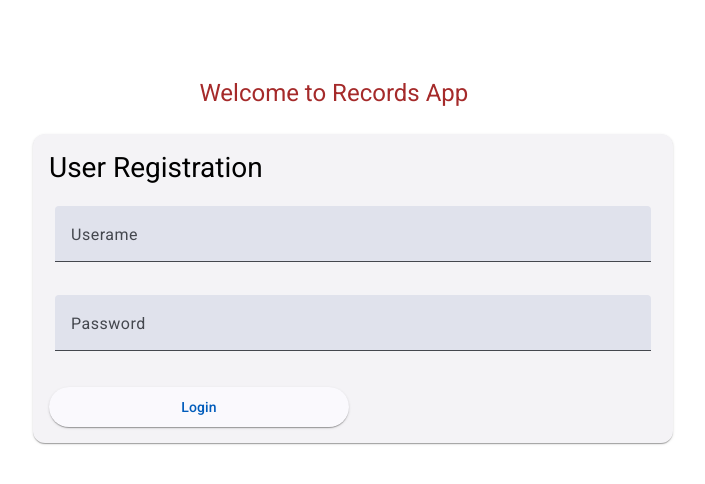
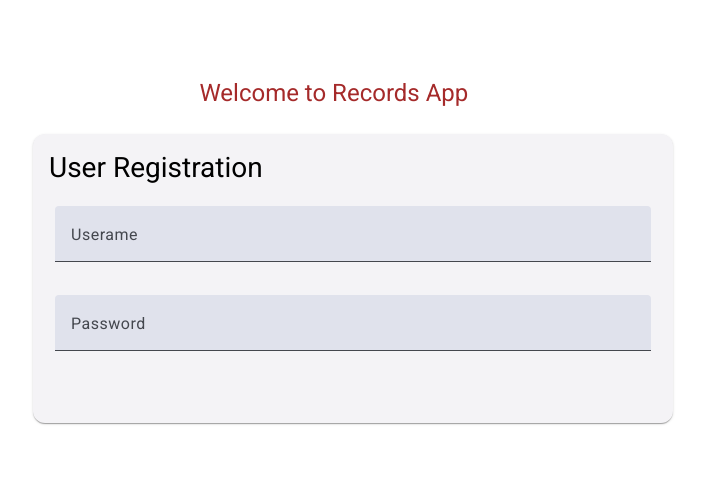
Before and after one commit to PK-170/AngularRecordsApp, an Angular app in the folder frontend/: page /login in a window 1280 px wide. Shown: the top 484 px of the page, without its empty margins (287-992 px from the left). Built offline with nearby package versions, Linux system fonts and the light colour scheme.

Commit message:
login working

```diff
--- a/frontend/src/app/component/login/login.component.html
+++ b/frontend/src/app/component/login/login.component.html
@@ -18,11 +18,7 @@
 
       </mat-card-content>
       <mat-card-actions>
-        <div class="div-50">
-          <button type="submit" mat-raised-button class="primary">
-            Login
-          </button>
-        </div>
+
 
       </mat-card-actions>
     </mat-card>
```
